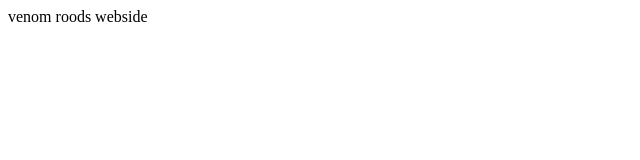
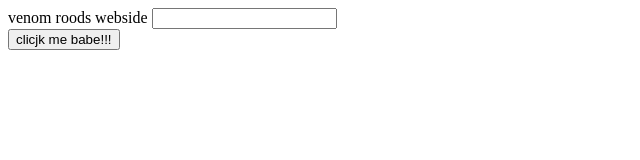
Before and after one commit to Rashed-19/venom-roods-cicle, a plain HTML site: page index.html in a window 1280 px wide. Shown: the whole page, without its empty margins (0-640 px from the left). Drawn offline with Linux system fonts and the light colour scheme.

Commit message:
done adding button

```diff
--- a/index.html
+++ b/index.html
@@ -9,3 +9,6 @@
     <h>venom roods webside</h>
 </body>
 </html>
+<input type="text">
+<br>
+<button>clicjk me babe!!!</button>
```
Also changed, not shown: 1 other file.
